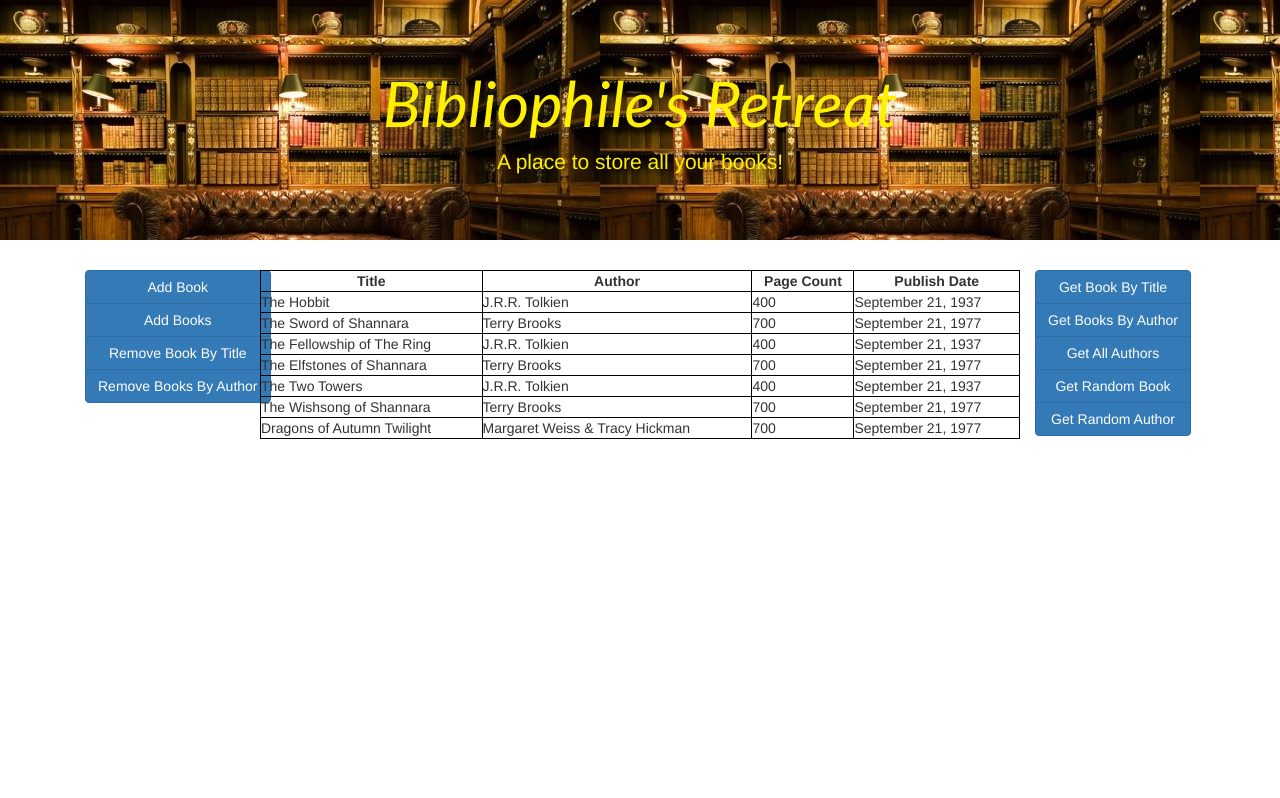
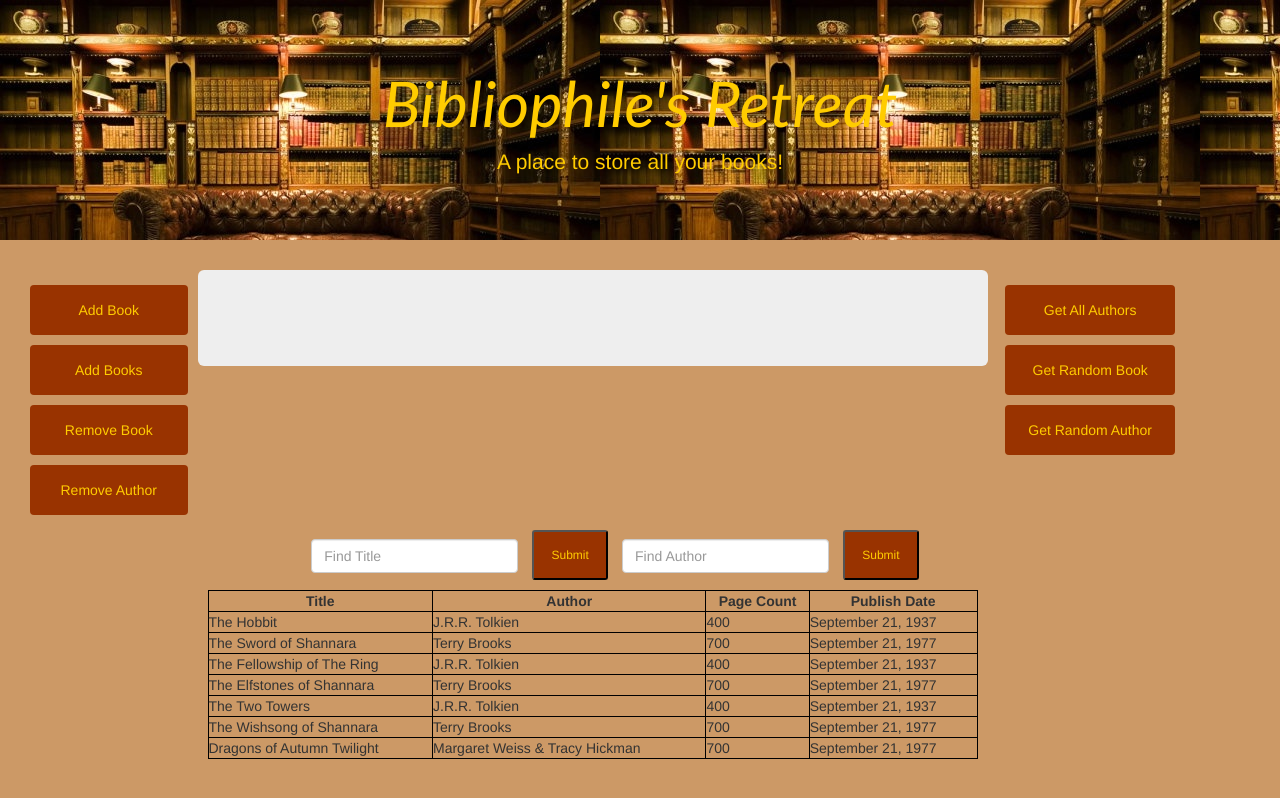
Before and after one commit to TreyStrong/trey-library-project, a plain HTML site: page index.html in a window 1280 px wide. Drawn offline with nearby package versions, Linux system fonts and the light colour scheme.

Commit message:
continuing html development, CSS stylings to match header image

```diff
--- a/css/styles.css
+++ b/css/styles.css
@@ -1,10 +1,36 @@
-.jumbotron {
-     color: #fff000;
+body {
+    background-color:#cc9966
+}
+.banner {
+     color: #ffcc00;
      text-align: center;
 }
 .headerTitle {
     font-family:  'Trebuchet MS', Verdana, Geneva, Arial, sans-serif;
     font-style: italic;
+}
+
+.container {
+    margin-left: 0;
+    padding-right: 0;
+}
+
+button {
+    margin: 10px;
+    width: 100%;
+    height: 50px;
+    background-color: #993300;
+    color: #ffcc00;
+}
+.btn-toolbar-vertical {
+    text-align: center;
+    margin: 5px;
+}
+.sub-button {
+    width: 10%;
+}
+.rightButtons {
+    float: right;
 }
 
 td {
@@ -16,7 +42,3 @@ td {
 table, th, td {
     border: 1px solid #000000;
 }
-
-.btn-group-vertical {
-    text-align: center;
-}
--- a/index.html
+++ b/index.html
@@ -8,22 +8,44 @@
   </head>
   <body>
     <header>
-        <div class="jumbotron" style ="background-image: url('library-books.jpg')">
+        <div class="jumbotron banner" style ="background-image: url('library-books.jpg')">
             <h1 class = "headerTitle">Bibliophile's Retreat</h1>
             <p>A place to store all your books!</p>
           </div>
     </header>
     <div class="container">
-      <div class= "bookTable" "row">
+      <div class= "row">
         <div class="col-md-2">
-            <div class="btn-group-vertical">
-                <button type="button" class="btn btn-primary">Add Book</button>
-                <button type="button" class="btn btn-primary">Add Books</button>
-                <button type="button" class="btn btn-primary">Remove Book By Title</button>
-                <button type="button" class="btn btn-primary">Remove Books By Author</button>
+            <div class=" leftButtons btn-toolbar-vertical">
+                <button type="button" class="add-book btn">Add Book</button>
+                <button type="button" class="add-many-books btn">Add Books</button>
+                <button type="button" class="remove-title btn">Remove Book</button>
+                <button type="button" class="remove-author btn">Remove Author</button>
               </div>
         </div>
-        <table class= "col-md-8">
+        <div class="jumbotron display-results col-md-8">
+        </div>
+        <div class="col-md-2">
+          <div class="rightButtons btn-toolbar-vertical">
+              <button type="button" class="get-authors btn">Get All Authors</button>
+              <button type="button" class="get-rand-book btn">Get Random Book</button>
+              <button type="button" class="get-rand-author btn">Get Random Author</button>
+          </div>
+        </div>
+      </div>
+      <div class="row">
+        <form class="form-inline col-md-8 col-md-offset-3" action="/action_page.php">
+          <div class="form-group">
+            <input type="title" class="form-control" id="get-title" placeholder="Find Title">
+          </div>
+          <button type="submit" class="sub-button btn-sm">Submit</button>
+          <div class="form-group">
+            <input type="author" class="form-control" id="get-author" placeholder="Find Author">
+          </div>
+          <button type="submit" class="sub-button btn-sm">Submit</button>
+        </form>
+      </div>
+      <table class= "bookTable col-md-8 col-md-offset-2">
         <tr>
           <th>Title</th>
           <th>Author</th>
@@ -73,17 +95,8 @@
             <td>September 21, 1977</td>
           </tr>
       </table>
-          <div class="col-md-2">
-              <div class="btn-group-vertical">
-                  <button type="button" class="btn btn-primary">Get Book By Title</button>
-                  <button type="button" class="btn btn-primary">Get Books By Author</button>
-                  <button type="button" class="btn btn-primary">Get All Authors</button>
-                  <button type="button" class="btn btn-primary">Get Random Book</button>
-                  <button type="button" class="btn btn-primary">Get Random Author</button>
     </div>
-          </div>
-        </div>
-      </div>
+
 
 <!--    <script src="jquery-3.2.1.min.js"></script> -->
     <script src="library-project.js"></script>
```
Lines whose indentation alone changed are shown as unchanged.
